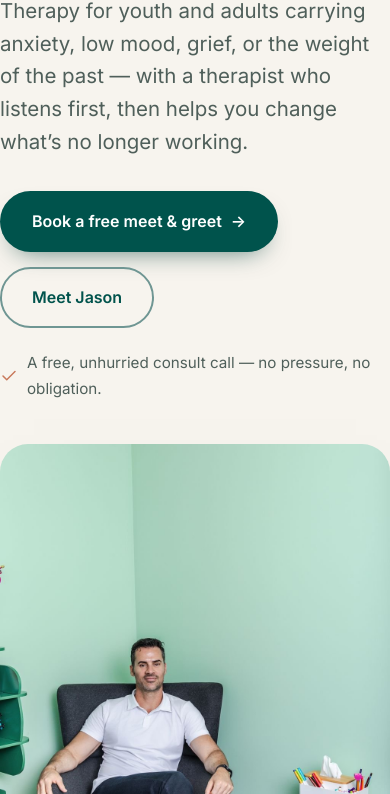
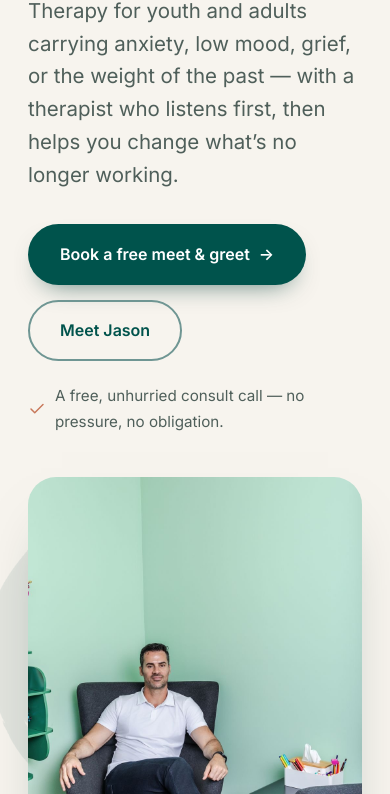
Before and after one commit to mayaritchie95/Jason-Townsley, a plain HTML site: page index.html in a window 390 px wide. Shown: the part 462-1256 px from the top of the page. Drawn offline with nearby package versions, Linux system fonts and the light colour scheme.

Commit message:
Add files via upload

```diff
--- a/assets/style.css
+++ b/assets/style.css
@@ -115,7 +115,7 @@ a:focus-visible,button:focus-visible,input:focus-visible,textarea:focus-visible{
 .hero{position:relative;background:
    radial-gradient(1200px 600px at 88% -10%, rgba(111,150,147,.28), transparent 60%),
    var(--paper);overflow:hidden;}
-.hero-grid{position:relative;z-index:2;display:grid;grid-template-columns:1.02fr .98fr;gap:60px;align-items:center;padding:92px 0 96px;}
+.hero-grid{position:relative;z-index:2;display:grid;grid-template-columns:1.02fr .98fr;gap:60px;align-items:center;padding:92px 40px 96px;}
 .hero h1{margin-bottom:.28em;}
 .hero .lead{margin-bottom:2rem;max-width:34ch;}
 .hero-cta{display:flex;flex-wrap:wrap;gap:15px;margin-bottom:22px;}
@@ -129,7 +129,7 @@ a:focus-visible,button:focus-visible,input:focus-visible,textarea:focus-visible{
 .hero-badge .yrs{font-family:var(--serif);font-size:2.2rem;color:var(--teal);line-height:.9;font-weight:700;}
 .hero-badge span{font-size:.82rem;color:var(--ink-soft);line-height:1.3;}
 @media (max-width:860px){
-  .hero-grid{grid-template-columns:1fr;gap:42px;padding:56px 0 64px;}
+  .hero-grid{grid-template-columns:1fr;gap:42px;padding:56px 28px 64px;}
   .hero .lead{max-width:52ch;}
   .hero-portrait{max-width:420px;aspect-ratio:4/5;}
 }
```
